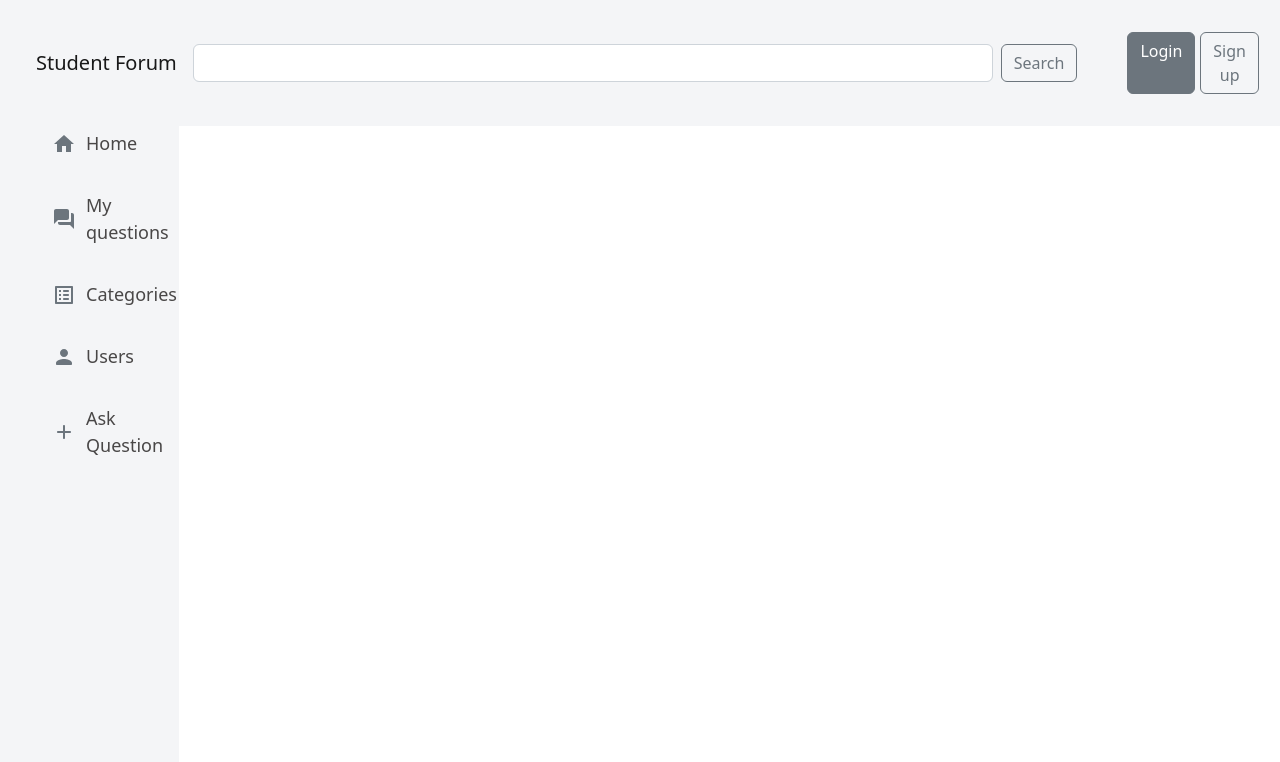
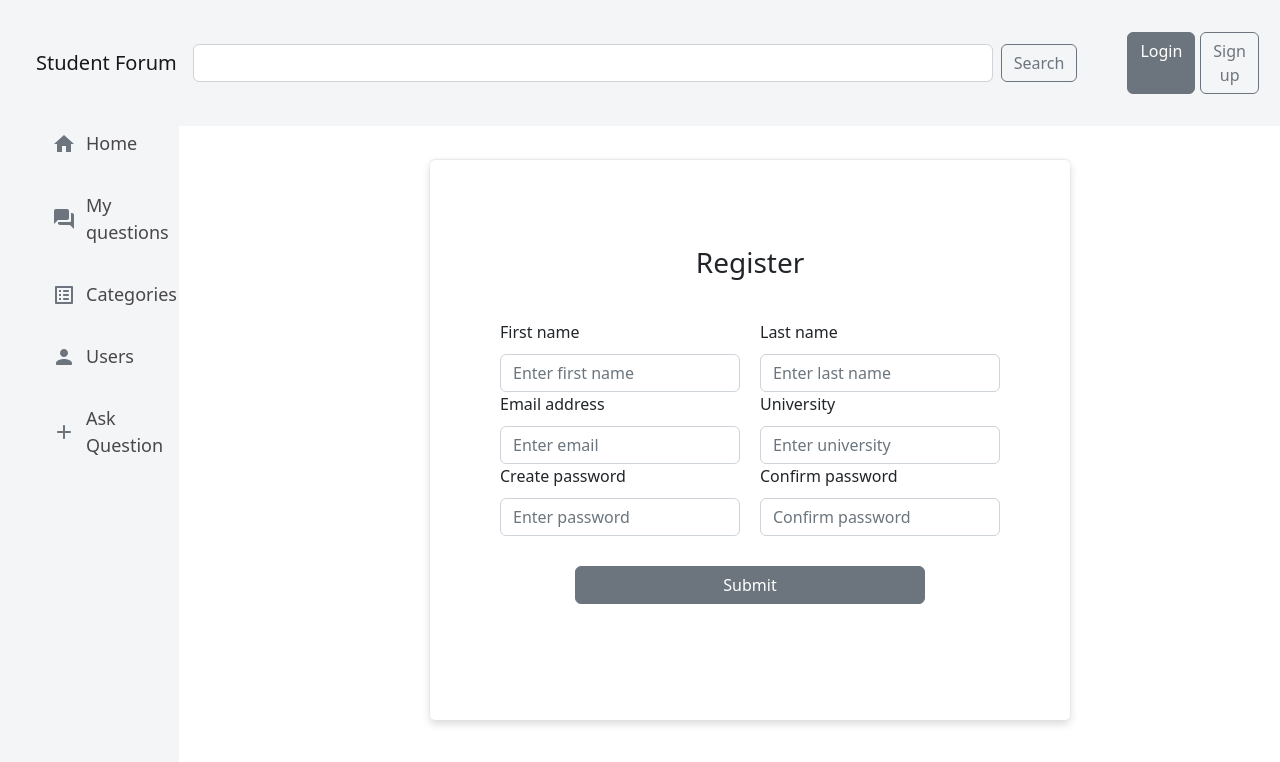
Before and after one commit to etinosaizekor/student-forum-frontend, a React (Create React App) app: page /register in a window 1280 px wide. Shown: the top 762 px of the page. Built offline with nearby package versions, Linux system fonts and the light colour scheme.

Commit message:
Add registration page

```diff
--- a/src/App.js
+++ b/src/App.js
@@ -9,6 +9,7 @@ import Post from './pages/posts/PostPreview';
 import NewPost from './pages/posts/NewPost';
 import Category from './pages/category';
 import Login from './pages/login';
+import Registration from './signup';
 
 const Wrapper = styled.div`
   margin: 150px 310px 10px;
@@ -26,6 +27,7 @@ function App() {
         <Wrapper>
             <Routes>
             <Route path = '/login' element = {<Login/>}/>
+              <Route path='/register' element={<Registration/>}></Route>
               <Route path = '/user' element = {<User/>}/>
               <Route path = '/questions' element = {<Post/>}/>
               <Route path='/newPost' element = {<NewPost/>}/>
--- a/src/components/Navbar.js
+++ b/src/components/Navbar.js
@@ -41,7 +41,7 @@ function PageNavbar() {
           </Form>
           <ButtonContainer>
             <Button variant="secondary" href='/login'>Login</Button>
-            <Button variant="outline-secondary">Sign up </Button>
+            <Button variant="outline-secondary" href='register'>Sign up </Button>
           </ButtonContainer>
         </Navbar.Collapse>
       </Container>
--- a/src/pages/login/index.js
+++ b/src/pages/login/index.js
@@ -7,7 +7,6 @@ const LoginFormContainer = styled(Container)`
   width:50vw;
   height: 70vh;
   align-items: center;
-  background-color: ;
   padding: 70px;
   position: absolute;
   margin: 10px 120px;
--- /dev/null
+++ b/src/signup/index.js
@@ -0,0 +1,87 @@
+import styled from 'styled-components';
+import Button from 'react-bootstrap/Button';
+import Container from '../components/Container';
+import Form from 'react-bootstrap/Form';
+
+const RegistrationContainer = styled(Container)`
+  width: 50vw;
+  height: 70vh;
+  display: flex;
+  flex-direction: column;
+  justify-content: center;
+  align-items: center;
+  padding: 70px;
+  position: absolute;
+  margin: 10px 120px;
+  gap: 20px;
+  box-shadow: 0 4px 8px rgba(0,0,0,0.15),  0 -1px 2px rgba(0,0,0,0.09);
+
+  &:hover{
+    box-shadow: 0 4px 8px rgba(0,0,0,0.09);
+  }
+`;
+
+const FormRow = styled.div`
+  display: flex;
+  gap: 20px;
+  width: 100%;
+`;
+
+const FormColumn = styled.div`
+  display: flex;
+  flex-direction: column;
+  gap: 10px;
+  width: 100%;
+`;
+
+const FormLabel = styled(Form.Label)`
+  margin-bottom: 0;
+`;
+
+function Registration() {
+  return (
+    <RegistrationContainer>
+      <h3>Register</h3>
+      <Form style={{ width: "100%" }}>
+        <FormRow>
+          <FormColumn>
+            <FormLabel>First name</FormLabel>
+            <Form.Control type="text" placeholder="Enter first name" />
+          </FormColumn>
+          <FormColumn>
+            <FormLabel>Last name</FormLabel>
+            <Form.Control type="text" placeholder="Enter last name" />
+          </FormColumn>
+        </FormRow>
+
+        <FormRow>
+          <FormColumn>
+            <FormLabel>Email address</FormLabel>
+            <Form.Control type="email" placeholder="Enter email" />
+          </FormColumn>
+          <FormColumn>
+            <FormLabel>University</FormLabel>
+            <Form.Control type="text" placeholder="Enter university" />
+          </FormColumn>
+        </FormRow>
+
+        <FormRow>
+          <FormColumn>
+            <FormLabel>Create password</FormLabel>
+            <Form.Control type="password" placeholder="Enter password" />
+          </FormColumn>
+          <FormColumn>
+            <FormLabel>Confirm password</FormLabel>
+            <Form.Control type="password" placeholder="Confirm password" />
+          </FormColumn>
+        </FormRow>
+
+        <Button variant="secondary" type="submit" style={{width: "70%", margin: "30px auto" , display: "block"}}>
+          Submit
+        </Button>
+      </Form>
+    </RegistrationContainer>
+  );
+}
+
+export default Registration;
```
